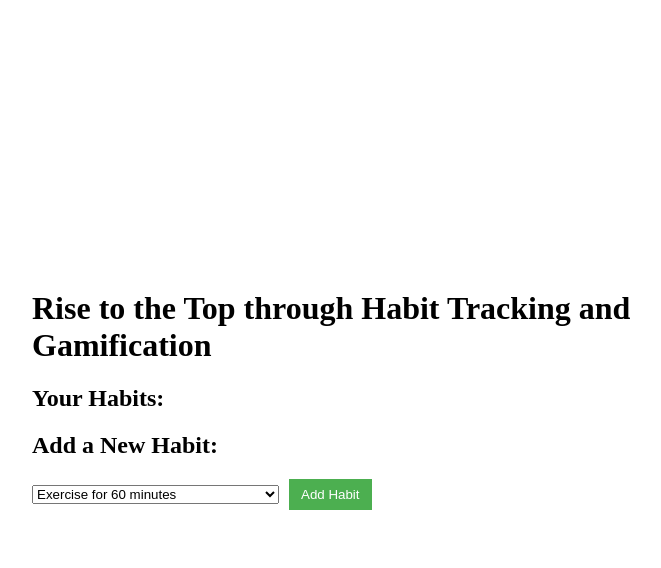
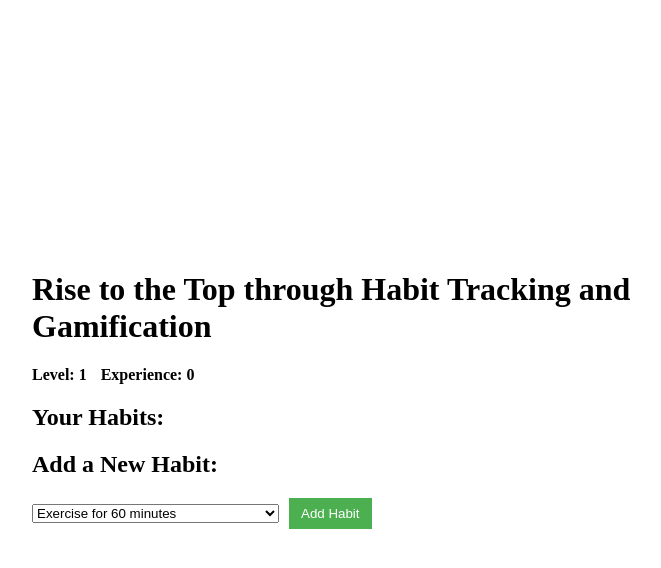
Before and after one commit to JosueLopez03/HabitMaster, a Flask app: page / in a window 1280 px wide. Shown: the top 568 px of the page, without its empty margins (308-969 px from the left). Run offline with Flask 3, Linux system fonts and the light colour scheme; data that the repository does not hold is empty.

Commit message:
Player class contains level and XP system

```diff
--- a/main.py
+++ b/main.py
@@ -37,6 +37,8 @@ def create_database():
 class Player:
     def __init__(self):
         self.habits = []
+        self.level = 1
+        self.experience = 0
 
     def add_habit(self, habit_name):
         self.habits.append(habit_name)
@@ -46,6 +48,19 @@ class Player:
 
     def get_habits(self):
         return self.habits
+
+    def increase_experience(self):
+        self.experience += 1
+        if self.experience >= self.level * 100:  # Level up when experience reaches the required threshold
+            self.level += 1
+            self.experience = 0
+
+    def get_level(self):
+        return self.level
+
+    def get_experience(self):
+        return self.experience
+
 
 player = Player()
 
@@ -58,7 +73,7 @@ def index():
         c.execute('SELECT * FROM habits')
         habits = c.fetchall()
 
-    return render_template('index.html', habits=habits, top_habits=TOP_HABITS, enumerate=enumerate)
+    return render_template('index.html', habits=habits, top_habits=TOP_HABITS, enumerate=enumerate, player=player)
 
 @app.route('/add', methods=['POST'])
 def add_habit():
@@ -89,6 +104,20 @@ def delete_habit(habit_id):
 
     return jsonify({'success': True})
 
+@app.route('/increase_experience/<int:habit_id>', methods=['POST'])
+def increase_experience(habit_id):
+    # Increase the player's experience
+    player.increase_experience()
+
+    # Delete habit from the database
+    conn = sqlite3.connect(DB_NAME)
+    c = conn.cursor()
+    c.execute('DELETE FROM habits WHERE id = ?', (habit_id,))
+    conn.commit()
+    conn.close()
+
+    return jsonify({'success': True})
+
 @app.route('/complete/<int:habit_id>', methods=['POST'])
 def complete_habit(habit_id):
     completed = request.form.get('completed')
--- a/static/css/styles.css
+++ b/static/css/styles.css
@@ -10,7 +10,7 @@ body {
 
 .container {
     text-align: left;
-    max-width: 600px; /* Adjust the max-width as needed */
+    max-width: 600px;
     padding: 20px;
 }
 
@@ -58,3 +58,13 @@ button {
 button:hover {
     background-color: #45a049;
 }
+
+/* styles for player level and experience */
+.level-container {
+    margin-top: 20px;
+    font-weight: bold;
+}
+
+.level-container span {
+    margin-right: 10px;
+}
--- a/templates/index.html
+++ b/templates/index.html
@@ -26,6 +26,16 @@
         li label {
             margin-left: 10px;
         }
+
+        /* Player Info */
+        .level-container {
+            margin-top: 20px;
+            font-weight: bold;
+        }
+
+        .level-container span {
+            margin-right: 10px;
+        }
     </style>
     <script>
         function deleteHabit(habitId) {
@@ -38,8 +48,22 @@
             })
             .then(response => response.json())
             .then(data => {
-                // Refresh the page to reflect the changes
-                location.reload();
+                // Call the increase_experience() function
+                fetch(`/increase_experience/${habitId}`, {
+                    method: 'POST',
+                    headers: {
+                        'Content-Type': 'application/json',
+                    },
+                })
+                .then(response => response.json())
+                .then(data => {
+                    console.log('Experience increased!');
+                    // Refresh the page to reflect the changes
+                    location.reload();
+                })
+                .catch(error => {
+                    console.error('Error:', error);
+                });
             })
             .catch(error => {
                 console.error('Error:', error);
@@ -50,6 +74,13 @@
 <body>
     <div class="container">
         <h1>Rise to the Top through Habit Tracking and Gamification</h1>
+
+        <!-- Display player level and experience -->
+        <div class="level-container">
+            <span>Level: {{ player.get_level() }}</span>
+            <span>Experience: {{ player.get_experience() }}</span>
+        </div>
+
         <h2>Your Habits:</h2>
 
         <ul>
```
